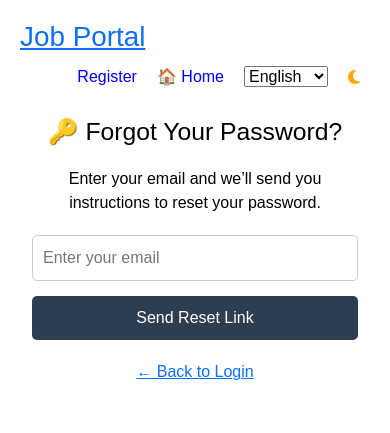
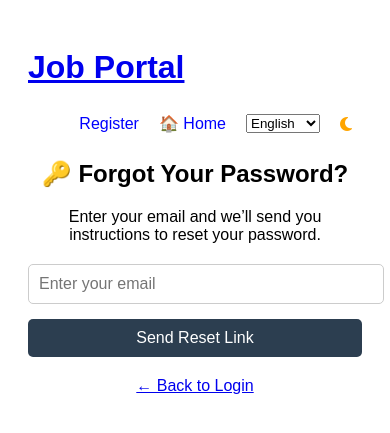
Before and after one commit to Ibrahim-ux955/job-portal, a Flask app: page /forgot_password in a window 390 px wide. Shown: the top 433 px of the page. Run offline with Flask 3, Linux system fonts and the light colour scheme; some libraries are stand-ins or nearby versions.

Commit message:
Update styles and fix mobile responsiveness

```diff
--- a/templates/base.html
+++ b/templates/base.html
@@ -2,9 +2,7 @@
 <html lang="en">
 <head>
     <title>Job Portal</title>
-    <meta name="viewport" content="width=device-width, initial-scale=1.0">
-    <!-- ✅ Bootstrap CSS -->
-    <link href="https://cdn.jsdelivr.net/npm/bootstrap@5.3.0/dist/css/bootstrap.min.css" rel="stylesheet">
+
 
     <link rel="stylesheet" href="{{ url_for('static', filename='style.css') }}">
     <script>
```
